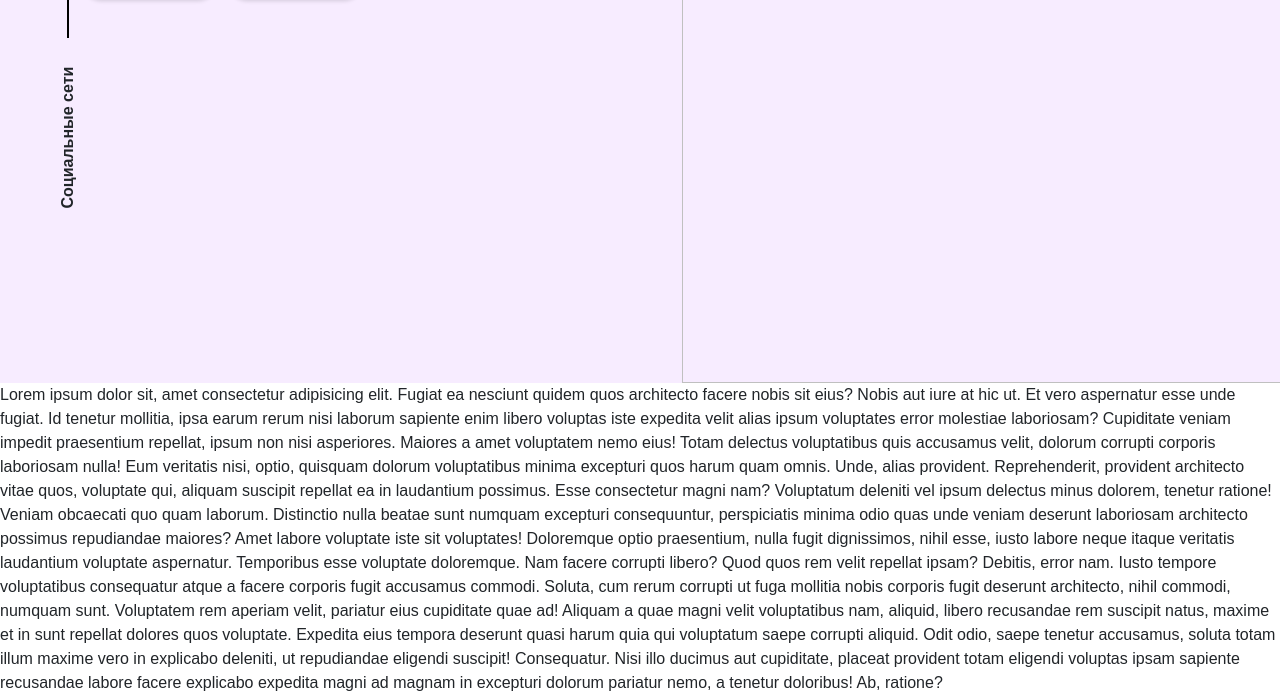
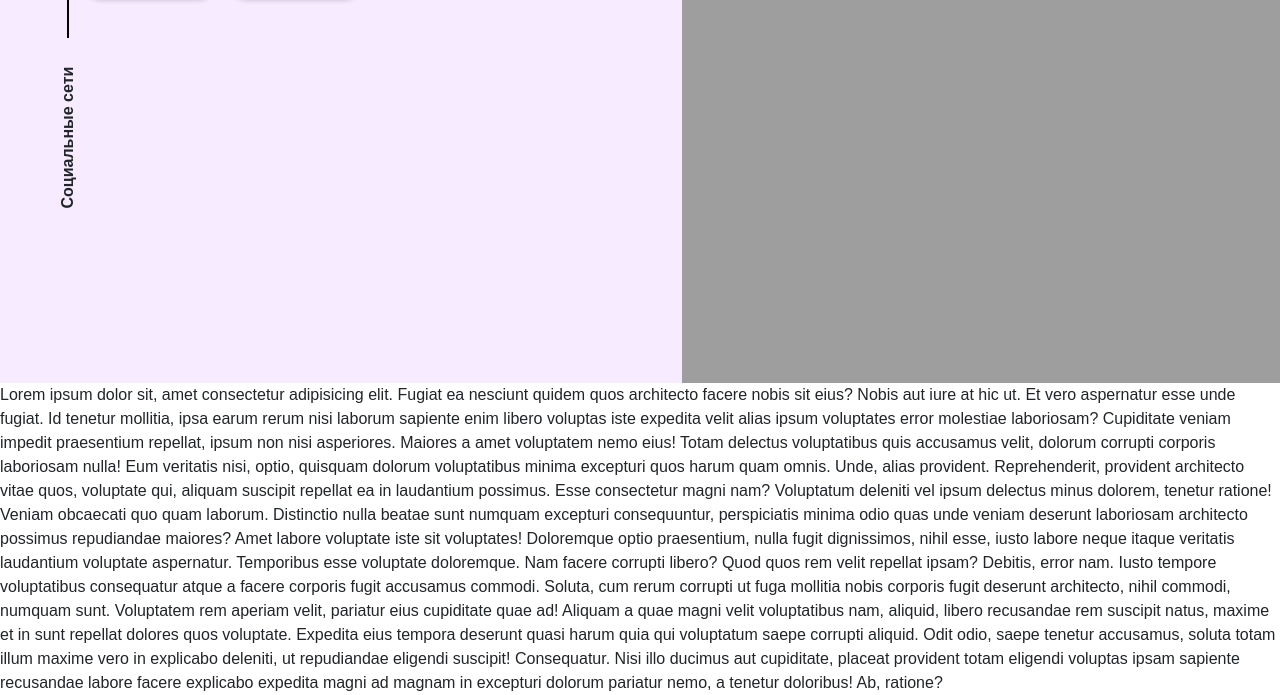
Before and after one commit to WebZap/polozhevets, a plain HTML site: page index.html in a window 1280 px wide. Shown: the part 417-1112 px from the top of the page. Drawn offline with nearby package versions, Linux system fonts and the light colour scheme; the site is published under a folder, as on GitHub Pages, so addresses that start at the root find nothing; a script that the page names is missing.

Commit message:
Update index.html

```diff
--- a/index.html
+++ b/index.html
@@ -51,7 +51,7 @@
                     <div class="promo__btns">
                         <a href="#" class="promo__link btn ">Портфолио</a>
                         <a href="#" class="promo__link btn">Про меня</a>
-                        <img src="/assets/images/profile_header.png" alt="" class="promo__photo">
+                        <img src="assets/images/profile_header.png" alt="" class="promo__photo">
                     </div>
                 </div>
             </div>
```
